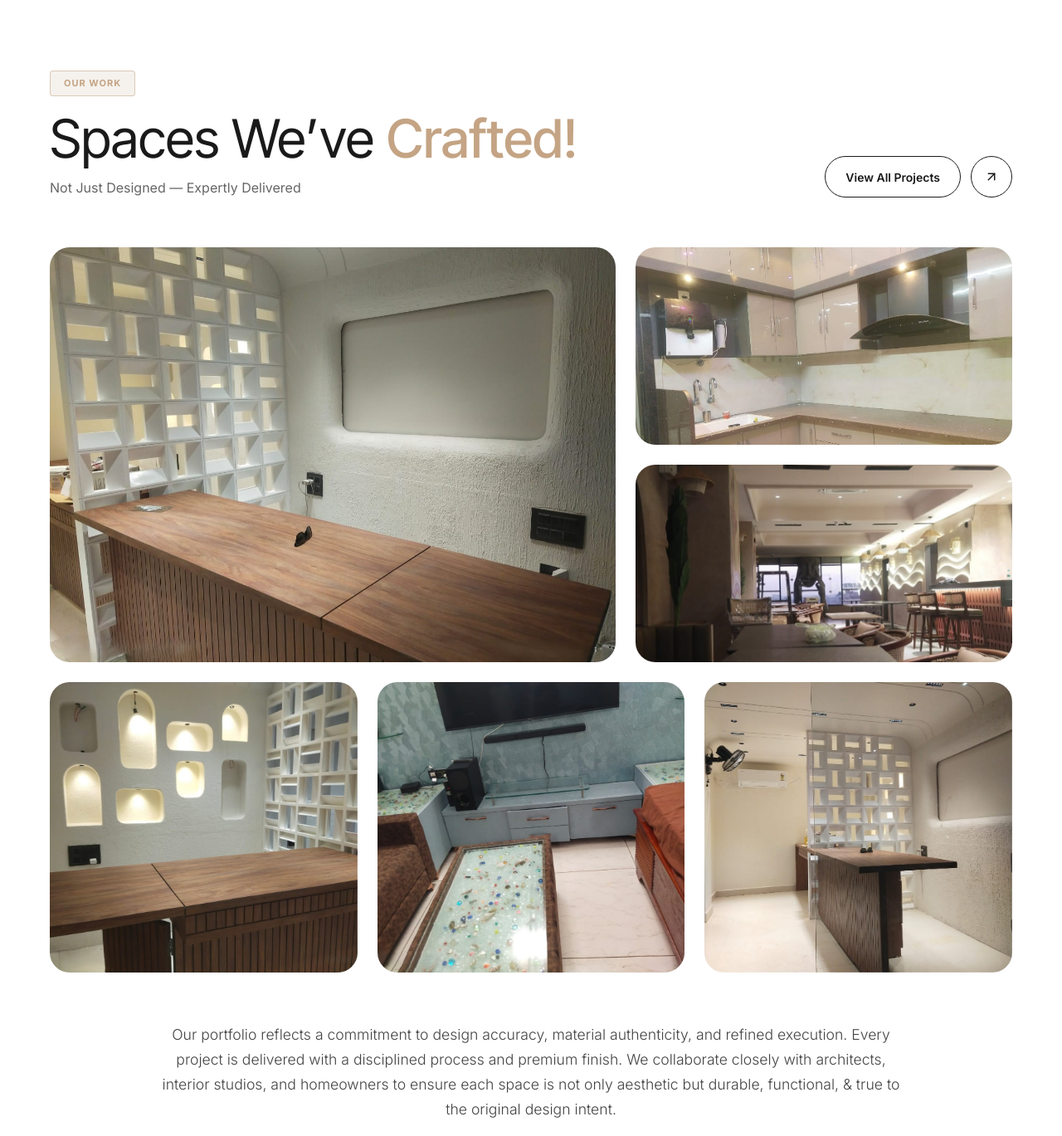
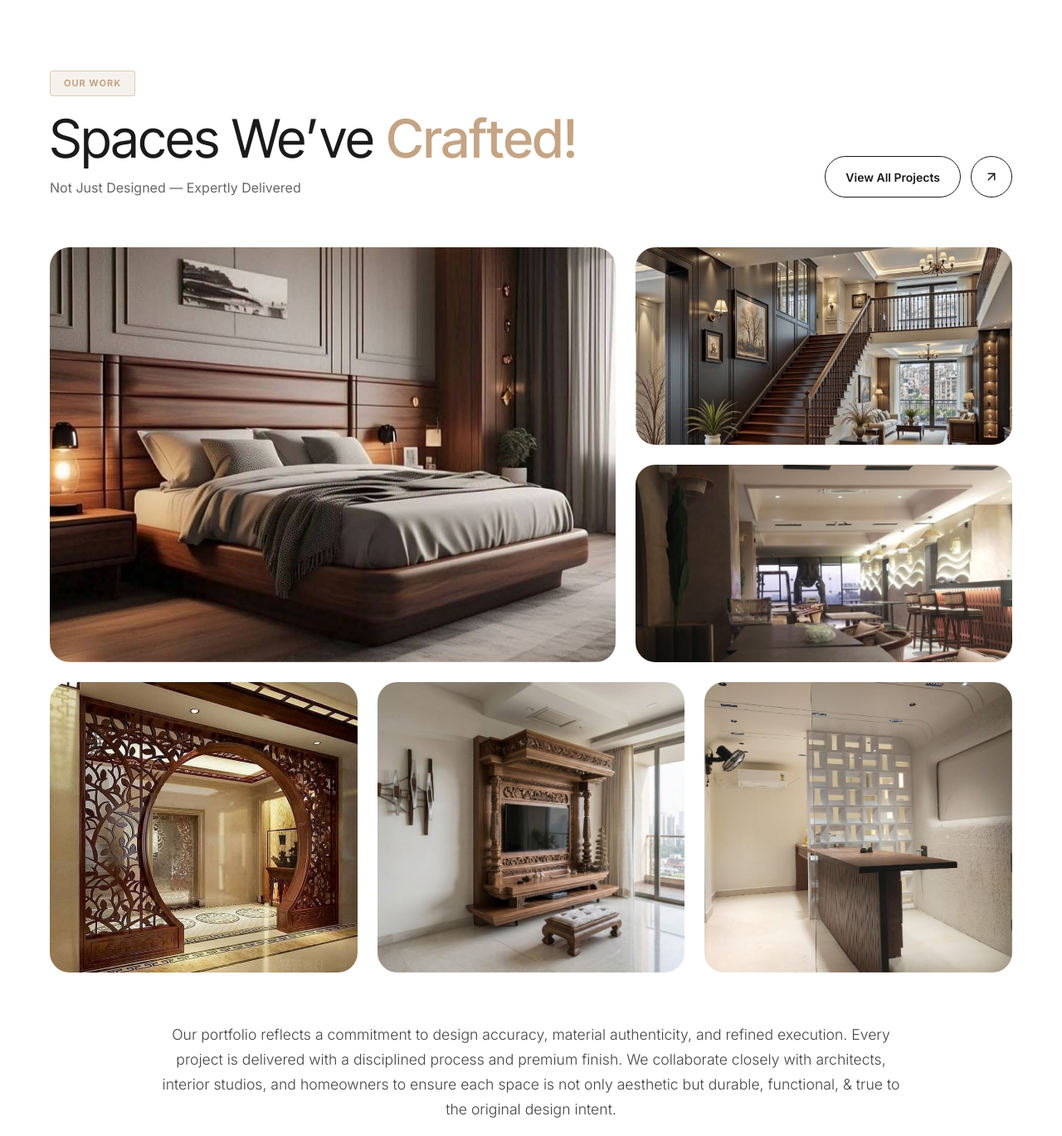
Before and after one commit to draftworks-repos/JSM, a Next.js app: page / in a window 1280 px wide. Shown: the part 3450-4819 px from the top of the page at 83% size. Built offline with nearby package versions, Linux system fonts and the light colour scheme.

Commit message:
portfolio updated

```diff
--- a/components/Portfolio.tsx
+++ b/components/Portfolio.tsx
@@ -12,14 +12,14 @@ export function Portfolio() {
       id: 1,
       title: "Modern Living Space",
       category: "Residential",
-      image: "/8.jpeg",
+      image: "/portfolio-1.jpeg",
       featured: true,
     },
     {
       id: 2,
       title: "Contemporary Kitchen",
       category: "Residential",
-      image: "/9.jpeg",
+      image: "/portfolio-5.jpeg",
     },
     {
       id: 3,
@@ -31,13 +31,13 @@ export function Portfolio() {
       id: 4,
       title: "Executive Office",
       category: "Commercial",
-      image: "/20.jpeg",
+      image: "/portfolio-4.jpeg",
     },
     {
       id: 5,
       title: "Elegant Bedroom",
       category: "Residential",
-      image: "/17.jpeg",
+      image: "/portfolio-2.jpg",
     },
     {
       id: 6,
```
